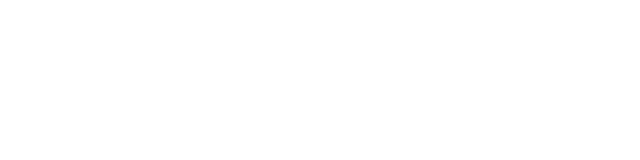
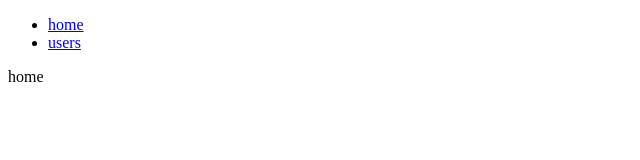
Before and after one commit to karolryska/redux-exercise, a React (Create React App) app: page / in a window 1280 px wide. Shown: the top 160 px of the page, without its empty margins (0-640 px from the left). Built offline with nearby package versions, Linux system fonts and the light colour scheme.

Commit message:
feat: add views components

```diff
--- /dev/null
+++ b/src/components/templates/Template.js
@@ -0,0 +1,23 @@
+import { Link } from 'react-router-dom';
+
+const Template = ({ children }) => {
+    return (
+        <>
+            <header>
+                <nav>
+                    <ul>
+                        <li>
+                            <Link to="/">home</Link>
+                        </li>
+                        <li>
+                            <Link to="/users">users</Link>
+                        </li>
+                    </ul>
+                </nav>
+            </header>
+            <main>{children}</main>
+        </>
+    );
+};
+
+export default Template;
--- a/src/views/Home.js
+++ b/src/views/Home.js
@@ -1,5 +1,7 @@
+import Template from 'components/templates/Template';
+
 const Home = () => {
-    return <div></div>;
+    return <Template>home</Template>;
 };
 
 export default Home;
--- a/src/views/Users.js
+++ b/src/views/Users.js
@@ -1,5 +1,7 @@
+import Template from 'components/templates/Template';
+
 const Users = () => {
-    return <div></div>;
+    return <Template>users</Template>;
 };
 
 export default Users;
```
